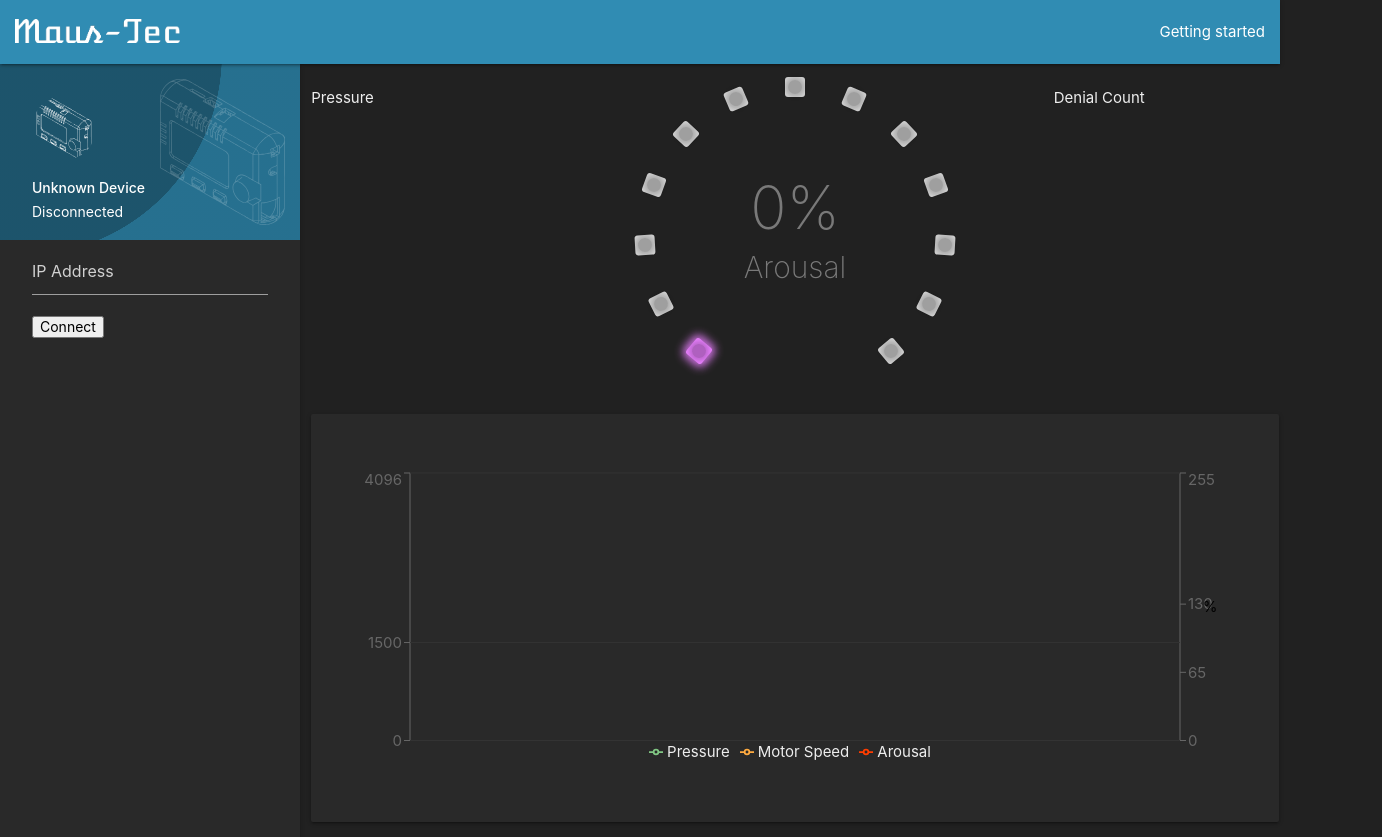
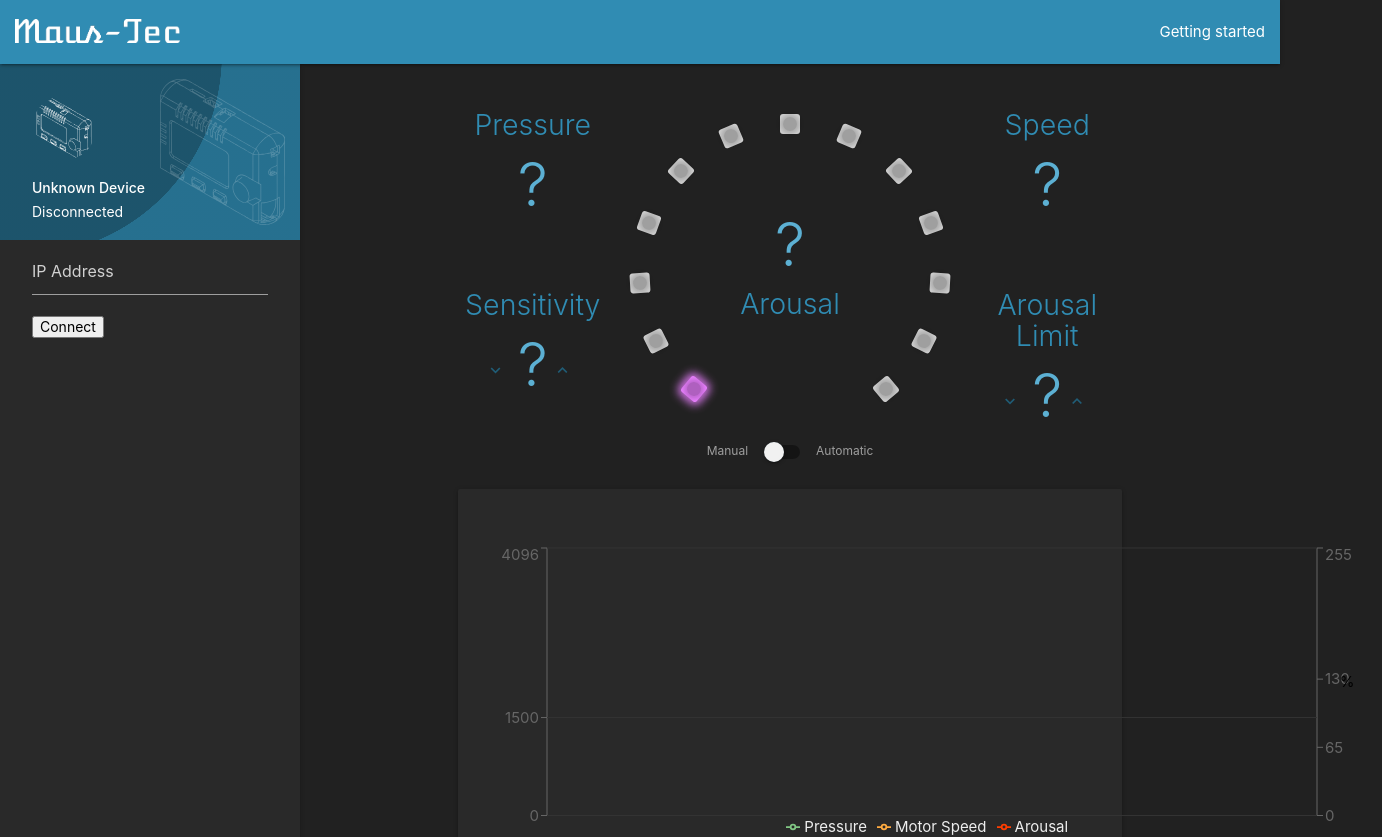
Before and after one commit to MausTec/maus-link-ui, a React (Create React App) app: page / in a window 1280 px wide. Shown: the top 837 px of the page, 1382 px wide, since content can reach past the window. Built offline with nearby package versions, Linux system fonts and the light colour scheme.

Commit message:
Enhanced Stats View.

```diff
--- a/src/App.js
+++ b/src/App.js
@@ -7,8 +7,10 @@ import LEDRing from "./LEDRing";
 import Header from "./Header";
 import Sidebar from "./Sidebar";
 import LCDDisplay from './LCDDisplay';
-import {Container} from "react-materialize";
+import {Button, Container, Icon} from "react-materialize";
 import DeviceProvider from "./DeviceProvider";
+import Stats from "./Stats";
+import WSConsole from "./DeviceProvider/WSConsole";
 
 class App extends Component {
   constructor(props) {
@@ -25,20 +27,8 @@ class App extends Component {
             <Sidebar />
 
             <main>
-              <Container style={{ width: 330 * 3, marginTop: '1.5rem' }}>
-                <div className={'row'}>
-                  <div className={'col s12 m3'}>
-                    Pressure
-                  </div>
-
-                  <div className={'col s12 m6'}>
-                    <LEDRing style={{ margin: '0 auto' }} />
-                  </div>
-
-                  <div className={'col s12 m3'}>
-                    Denial Count
-                  </div>
-                </div>
+              <Container style={{ marginTop: '3rem' }}>
+                <Stats />
 
                 <div className={'row'}>
                   <div className={'col s12'}>
@@ -47,6 +37,11 @@ class App extends Component {
                         <Graph />
                       </div>
                     </div>
+                  </div>
+                </div>
+                <div className={'row'}>
+                  <div className={'col s12'}>
+                    <WSConsole />
                   </div>
                 </div>
               </Container>
--- /dev/null
+++ b/src/DeviceProvider/WSConsole.js
@@ -0,0 +1,34 @@
+import React, {useContext, useState} from 'react'
+import {DeviceContext} from "./index";
+
+const WSConsole = () => {
+  const context = useContext(DeviceContext);
+  const [cmd, changeCmd] = useState("");
+  const handleSubmit = (e) => {
+    let cmd_obj = {};
+    try {
+      cmd_obj = JSON.parse(cmd);
+    } catch(e) {
+      console.error(e);
+    }
+    e.preventDefault();
+    changeCmd("");
+    context.send(cmd_obj);
+  };
+  return (
+    <pre>
+      { context._ws_log.map((line, i) => (
+        <code key={i} style={{ display: 'block'}} className={ line.send ? 'grey-text text-lighten-1' : ''}>
+          { line.recv ? '< ' : '> ' }{ line.recv || JSON.stringify(line.send) }
+        </code>
+        ))
+      }
+      <form onSubmit={handleSubmit}>
+        <input name={'line'} value={cmd} onChange={e => changeCmd(e.target.value)} />
+        <button type={"submit"}>send</button>
+      </form>
+    </pre>
+  )
+};
+
+export default WSConsole
--- a/src/DeviceProvider/index.js
+++ b/src/DeviceProvider/index.js
@@ -1,9 +1,38 @@
 import React, {Component} from 'react';
 import Websocket from "react-websocket";
 
+export const DeviceMode = {
+  MANUAL: "manual",
+  AUTOMATIC: "automatic"
+};
+
+export const ConnectionState = {
+  DISCONNECTED: "disconnected",
+  CONNECTING: "connecting",
+  CONNECTED: "connected"
+};
+
+const defaultState = {
+  ip: null,
+  state: ConnectionState.DISCONNECTED,
+  config: {},
+  readings: [],
+  lastReading: {},
+  info: {
+    deviceName: "",
+    firmwareVersion: "",
+    hardwareVersion: "",
+    deviceSerial: ""
+  },
+  status: {
+    wifi: {},
+    sd: {}
+  },
+  _ws_log: []
+};
+
 const DeviceContext = React.createContext({
-  ip: null,
-  state: 'disconnected',
+  ...defaultState,
   connect: (ip) => {},
   send: (data) => {}
 });
@@ -15,23 +44,9 @@ class DeviceProvider extends Component {
     this.ws = null;
 
     this.state = {
-      ip: null,
-      state: 'disconnected',
+      ...defaultState,
       connect: this.connect.bind(this),
-      send: this.send.bind(this),
-      config: {},
-      readings: [],
-      lastReading: {},
-      info: {
-        deviceName: "",
-        firmwareVersion: "",
-        hardwareVersion: "",
-        deviceSerial: ""
-      },
-      status: {
-        wifi: {},
-        sd: {}
-      }
+      send: this.send.bind(this)
     };
 
     /**
@@ -105,6 +120,7 @@ class DeviceProvider extends Component {
 
   send(data) {
     if (this.ws) {
+      this.setState({ _ws_log: [ ...this.state._ws_log, {send: data} ]});
       this.ws.sendMessage(JSON.stringify(data));
     }
   }
@@ -136,13 +152,15 @@ class DeviceProvider extends Component {
   handleWsMessage(data) {
     const _this = this;
     let doc;
-
     try {
       doc = JSON.parse(data);
     } catch(e) {
       doc = { data };
       console.warn(e);
     }
+
+    if (!doc.readings)
+      this.setState({ _ws_log: [ ...this.state._ws_log, {recv: data} ]});
 
     Object.keys(doc).map(cmd => {
       if (this.callbacks[cmd]) {
--- a/src/LEDRing/index.css
+++ /dev/null
@@ -1,48 +0,0 @@
-.led-ring {
-    position: relative;
-    margin: 15px;
-}
-
-.led {
-    position: absolute;
-    width: 20px;
-    height: 20px;
-    color: black;
-    font-size: 0.7rem;
-    transform: translate(-50%, -50%) rotate(45deg);
-    border-radius: 3px;
-    transition: all 0.1s ease;
-}
-
-.led:before {
-    content: "";
-    display: block;
-    position: absolute;
-    left: 3px;
-    top: 3px;
-    bottom: 3px;
-    right: 3px;
-    background-color: rgba(0,0,0,0.25);
-    border-radius: 50%;
-    box-shadow: 0 0 5px 3px rgba(0,0,0,0.2);
-}
-
-.led-value {
-    position: absolute;
-    top: 40%;
-    left: 50%;
-    font-size: 60px;
-    font-weight: 200;
-    color: rgba(255,255,255,0.4);
-    transform: translate(-50%, -50%);
-}
-
-.led-stat {
-    position: absolute;
-    top: 60%;
-    left: 50%;
-    font-size: 30px;
-    font-weight: 200;
-    color: rgba(255,255,255,0.4);
-    transform: translate(-50%, -50%);
-}
--- a/src/LEDRing/index.js
+++ b/src/LEDRing/index.js
@@ -1,5 +1,5 @@
 import React, {useContext} from 'react'
-import './index.css'
+import './index.scss'
 import {DeviceContext} from "../DeviceProvider";
 
 const radius = 300;
@@ -68,8 +68,9 @@ const LEDRing = (props) => {
           opacity: (led.glow ? 1.0 : 0.8)
         }} />)}
 
-      <div className={'led-value'}>{ Math.floor(arousal / limit * 100) }%</div>
-      <div className={'led-stat'}>Arousal</div>
+      {/*<div className={'led-value'}>{ Math.floor(arousal / limit * 100) }%</div>*/}
+      {/*<div className={'led-stat'}>Arousal</div>*/}
+      { props.children }
     </div>
   )
 };
--- /dev/null
+++ b/src/LEDRing/index.scss
@@ -0,0 +1,42 @@
+.led-ring {
+    position: relative;
+    margin: 15px;
+
+    .led {
+        position: absolute;
+        width: 20px;
+        height: 20px;
+        color: black;
+        font-size: 0.7rem;
+        transform: translate(-50%, -50%) rotate(45deg);
+        border-radius: 3px;
+        transition: all 0.1s ease;
+    }
+
+    .led:before {
+        content: "";
+        display: block;
+        position: absolute;
+        left: 3px;
+        top: 3px;
+        bottom: 3px;
+        right: 3px;
+        background-color: rgba(0,0,0,0.25);
+        border-radius: 50%;
+        box-shadow: 0 0 5px 3px rgba(0,0,0,0.2);
+    }
+
+    .led-value, .stat-value {
+        position: absolute;
+        top: 40%;
+        left: 50%;
+        transform: translate(-50%, -50%);
+    }
+
+    .led-stat, .stat-heading {
+        position: absolute;
+        top: 60%;
+        left: 50%;
+        transform: translate(-50%, -50%);
+    }
+}
--- /dev/null
+++ b/src/Stats/Stat.js
@@ -0,0 +1,40 @@
+import React from "react";
+import {Button, Icon} from "react-materialize";
+
+const headingStyle = {
+  fontSize: '1.9rem',
+  marginTop: 0,
+  fontWeight: '300'
+};
+
+const valueStyle = {
+  verticalAlign: 'middle',
+  fontWeight: '300',
+  marginTop: 0,
+  marginBottom: 0,
+  fontSize: '4rem',
+  lineHeight: '4rem'
+};
+
+const buttonStyle = {
+  marginRight: '0.5rem',
+  height: '4rem',
+  lineHeight: '4rem',
+  verticalAlign: 'middle',
+  padding: '0 5px'
+};
+
+const Stat = ({name, value = '?', style = {}, onChange}) => (
+  <React.Fragment>
+    <h4 style={{...headingStyle, ...style}} className="stat-heading center primary-text">{name}</h4>
+    <h1 className={'stat-value center primary-light-text'} style={valueStyle}>
+      {onChange && <Button flat onClick={e => onChange(-1)} className={'primary-dark-text'}
+                           style={buttonStyle}><Icon>keyboard_arrow_down</Icon></Button>}
+      {value}
+      {onChange && <Button flat onClick={e => onChange(1)} className={'primary-dark-text'}
+                           style={buttonStyle}><Icon>keyboard_arrow_up</Icon></Button>}
+    </h1>
+  </React.Fragment>
+);
+
+export default Stat;
--- a/src/Stats/index.js
+++ b/src/Stats/index.js
@@ -1,8 +1,67 @@
-import React from 'react'
+import React, {useContext, useState} from 'react'
+import LEDRing from "../LEDRing";
+import Stat from "./Stat";
+import {DeviceContext, DeviceMode} from "../DeviceProvider";
+import {Switch} from "react-materialize";
 
-const Stats = (props) => {
+const Stats = () => {
+  const context = useContext(DeviceContext);
+  const [mode, setMode] = useState(context.mode);
+
+  const onSensitivityChange = (add) => {
+    let { pressureSensitivity = 0 } = context.config;
+    pressureSensitivity += add;
+    context.send({
+      configSet: {
+        pressureSensitivity
+      }
+    });
+  };
+
+  const onPeakLimitChange = (add) => {
+    let { peakLimit = 0 } = context.config;
+    peakLimit += add;
+    context.send({
+      configSet: {
+        peakLimit
+      }
+    });
+  };
+
+  const onModeChange = (e) => {
+    const auto = e.target.checked;
+    const mode = auto ? DeviceMode.AUTOMATIC : DeviceMode.MANUAL;
+    setMode(mode);
+    context.send({ setMode: mode });
+  };
+
   return (
-    <div className={'Stats'}>
+    <div className={'row'}>
+      <div className={'col s12 m3'}>
+        <Stat name={"Pressure"} value={context.lastReading.pavg} />
+        <Stat name={"Sensitivity"} onChange={ onSensitivityChange } value={context.config.pressureSensitivity} style={{ marginTop: '5rem' }}/>
+      </div>
+
+      <div className={'col s12 m6'}>
+        <LEDRing style={{ margin: '15px auto' }}>
+          <Stat name={"Arousal"} value={context.lastReading.arousal} flipped />
+        </LEDRing>
+
+        <div className={'center'}>
+          <Switch
+            id="ModeSwitch"
+            offLabel="Manual"
+            onChange={onModeChange}
+            onLabel="Automatic"
+            checked={mode === "automatic"}
+          />
+        </div>
+      </div>
+
+      <div className={'col s12 m3'}>
+        <Stat name={"Speed"} value={context.lastReading.motor} />
+        <Stat name={"Arousal Limit"} onChange={ onPeakLimitChange } value={context.config.peakSensitivity} style={{ marginTop: '5rem' }}/>
+      </div>
     </div>
   )
 };
--- a/src/index.scss
+++ b/src/index.scss
@@ -1,7 +1,7 @@
 @import '~materialize-css/sass/components/_color-variables.scss';
 
 $primary-color: #308cb3 !default;
-$secondary-color: color('cyan', 'accent-2') !default;
+$secondary-color: color('light-blue', 'accent-2') !default;
 
 $text-color: color('grey', 'lighten-3') !default;
 $page-bg-color: color('grey', 'darken-4') !default;
@@ -10,10 +10,25 @@ $card-bg-color: lighten($page-bg-color, 3%) !default;
 $sidenav-bg-color: $card-bg-color;
 $sidenav-font-color: $text-color;
 
-
 $sidenav-z: 999;
 
 @import '~materialize-css/sass/materialize.scss';
+
+.primary-text {
+  color: $primary-color;
+}
+
+input, textarea {
+  color: $text-color;
+}
+
+.primary-light-text {
+  color: $primary-color-light;
+}
+
+.primary-dark-text {
+  color: $primary-color-dark;
+}
 
 html {
   background-color: $page-bg-color;
@@ -21,8 +36,13 @@ html {
 }
 
 .App > nav {
-  position: relative;
+  position: fixed;
+  top: 0;
   z-index: $sidenav-z + 1;
+}
+
+.App main {
+  padding-top: $navbar-height;
 }
 
 .sidenav {
```
